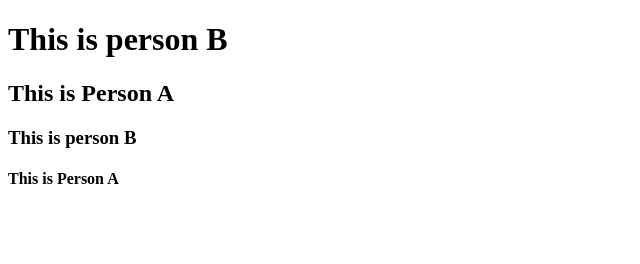
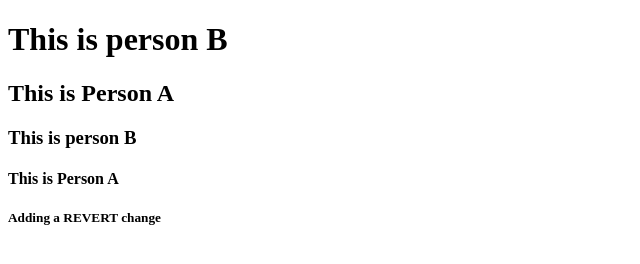
Before and after one commit to ethomas5/cookies, a plain HTML site: page index.html in a window 1280 px wide. Shown: the whole page, without its empty margins (0-640 px from the left). Drawn offline with Linux system fonts and the light colour scheme.

Commit message:
Adding a revert change

```diff
--- a/index.html
+++ b/index.html
@@ -12,6 +12,7 @@
 <h2>This is Person A</h2>
 <h3>This is person B</h3>
 <h4>This is Person A</h4>
+<h5>Adding a REVERT change</h5>
 
 </body>
 </html>
```
